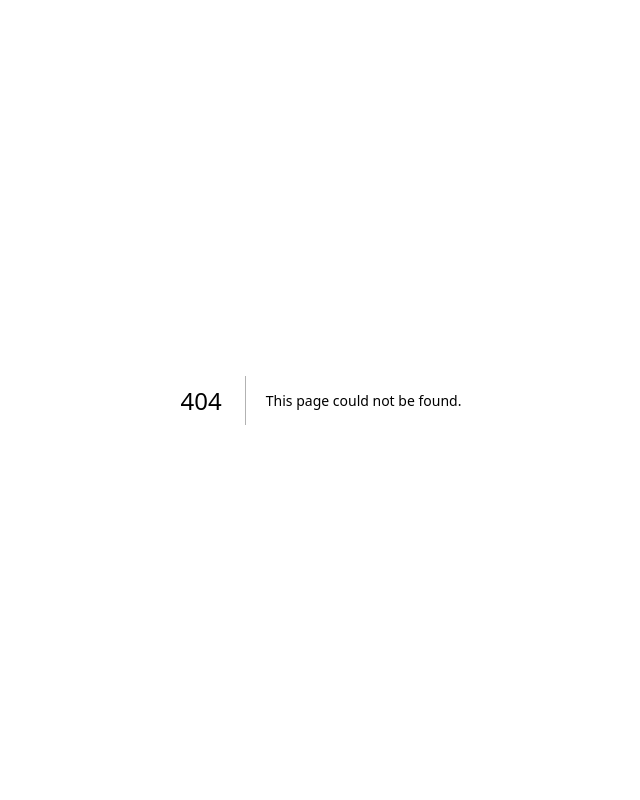
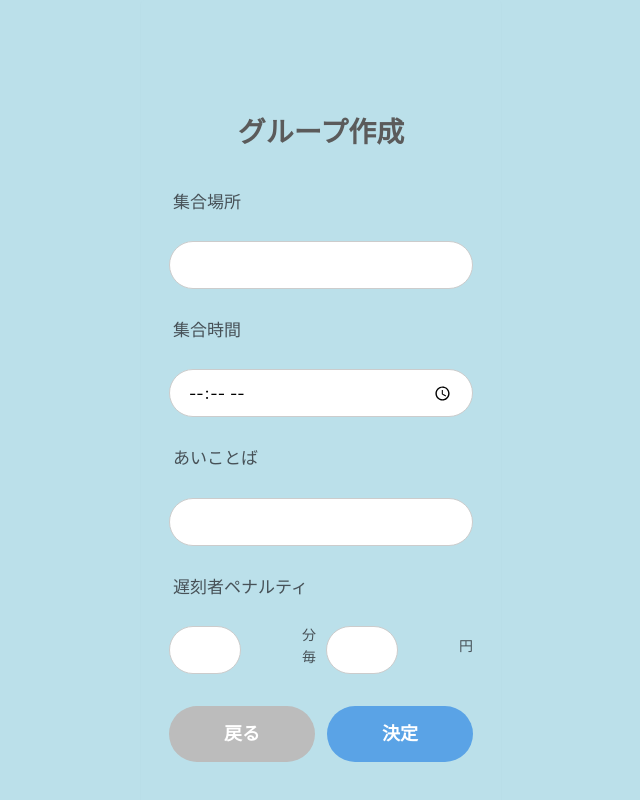
Before and after one commit to halt0413/giiku, a Next.js app in the folder apps/frontend/: page /group/groupcreate in a window 1280 px wide. Before the commit this address had no page. Shown: the whole page, without its empty margins (319-959 px from the left). Built offline with nearby package versions, Linux system fonts and the light colour scheme.

Commit message:
グループ作成フォームと関連コンポーネントのスタイルを追加し、レイアウトを整えました。また、テキスト入力コンポーネントとボタンコンポーネントを実装しました。

```diff
--- /dev/null
+++ b/apps/frontend/src/app/group/_components/GroupCreateForm/index.module.css
@@ -0,0 +1,71 @@
+.container {
+  display: flex;
+  flex-direction: column;
+  align-items: center;
+  gap: 32px;
+  padding-top: 20px;
+}
+
+.card {
+  width: 360px;
+  padding: 36px 28px;
+  display: flex;
+  flex-direction: column;
+  gap: 18px;
+  box-sizing: border-box;
+  border-radius: 8px;
+}
+
+.title {
+  font-size: 28px;
+  text-align: center;
+  margin-bottom: 6px;
+  color: #5b5b5b;
+  font-weight: 700;
+}
+
+.label {
+  font-size: 17px;
+  color: #475157;
+  margin-top: 10px;
+  padding: 0px 4px;
+}
+
+.card input,
+.card select,
+.card textarea {
+  height: 48px;
+  border-radius: 24px;
+  border: 1px solid #ccc;
+  padding: 12px 18px;
+  background: #ffffff;
+  outline: none;
+  font-size: 16px;
+  box-sizing: border-box;
+  width: 100%;
+}
+
+.card input[type="number"] {
+  width: 72px;
+  padding: 12px 14px;
+  height: 48px;
+  border-radius: 24px;
+}
+
+.penaltyRow {
+  display: flex;
+  align-items: center;
+  gap: 10px;
+}
+
+.unit {
+  font-size: 14px;
+  color: #475157;
+}
+
+.buttonRow {
+  display: flex;
+  gap: 12px;
+  justify-content: space-between;
+  margin-top: 14px;
+}
--- /dev/null
+++ b/apps/frontend/src/app/group/_components/GroupCreateForm/index.tsx
@@ -0,0 +1,42 @@
+import styles from "./index.module.css";
+import { TextInput } from "@/components/TextInput";
+import GroupButton from "@/components/GroupButton";
+
+
+export default function GroupCreateForm() {
+return (
+<div className={styles.container}>
+<main className={styles.card}>
+<h1 className={styles.title}>グループ作成</h1>
+
+
+<label className={styles.label} htmlFor="place">集合場所</label>
+<TextInput id="place" label="" placeholder="" />
+
+
+<label className={styles.label} htmlFor="time">集合時間</label>
+<TextInput id="time" type="time" label="" />
+
+
+<label className={styles.label} htmlFor="keyword">あいことば</label>
+<TextInput id="keyword" label="" placeholder="" />
+
+
+
+<legend className={styles.label}>遅刻者ペナルティ</legend>
+<div className={styles.penaltyRow}>
+    <TextInput type="number" min="0" label="" aria-label="遅刻間隔 (分毎)" />
+    <span className={styles.unit}>分毎</span>
+    <TextInput type="number" min="0" label="" aria-label="ペナルティ金額 (円)" />
+    <span className={styles.unit}>円</span>
+</div>
+
+
+<div className={styles.buttonRow}>
+<GroupButton variant="cancel">戻る</GroupButton>
+<GroupButton variant="submit">決定</GroupButton>
+</div>
+</main>
+</div>
+);
+}
--- /dev/null
+++ b/apps/frontend/src/app/group/groupcreate/layout.tsx
@@ -0,0 +1,14 @@
+import type { Metadata } from 'next'
+import type { ReactNode } from 'react'
+
+type AuthRouteLayoutProps = {
+  children: ReactNode
+}
+
+export const metadata: Metadata = {
+  title: 'Group Actions',
+}
+
+const GroupCreateLayout = ({ children }: AuthRouteLayoutProps) => children
+
+export default GroupCreateLayout
--- /dev/null
+++ b/apps/frontend/src/app/group/groupcreate/page.tsx
@@ -0,0 +1,5 @@
+import  GroupCreateForm  from "../_components/GroupCreateForm";
+
+export default function GroupCreatePage() {
+  return <GroupCreateForm />;
+}
--- /dev/null
+++ b/apps/frontend/src/components/GroupButton/index.module.css
@@ -0,0 +1,32 @@
+.button {
+  flex: 1;
+  height: 56px;
+  border: none;
+  border-radius: 28px;
+  font-weight: 700;
+  font-size: 18px;
+  cursor: pointer;
+  transition: transform 0.1s ease, opacity 0.2s ease;
+}
+
+.cancel {
+  background: #bcbcbc; /* 薄いグレー */
+  color: #fff;
+}
+
+.submit {
+  background: #5aa3e6; /* 明るい青 */
+  color: #fff;
+}
+
+.button:active {
+  transform: scale(0.98);
+  opacity: 0.85;
+}
+
+@media (max-width: 480px) {
+  .button {
+    font-size: 16px;
+    height: 52px;
+  }
+}
--- /dev/null
+++ b/apps/frontend/src/components/GroupButton/index.tsx
@@ -0,0 +1,26 @@
+"use client";
+
+import styles from "./index.module.css";
+
+type GroupButtonProps = {
+  variant: "cancel" | "submit";
+  children: React.ReactNode;
+  onClick?: () => void;
+  type?: "button" | "submit";
+};
+
+export default function GroupButton({
+  variant,
+  children,
+  onClick,
+  type = "button",
+}: GroupButtonProps) {
+  const buttonClass =
+    variant === "cancel" ? styles.cancel : styles.submit;
+
+  return (
+    <button type={type} onClick={onClick} className={`${styles.button} ${buttonClass}`}>
+      {children}
+    </button>
+  );
+}
--- /dev/null
+++ b/apps/frontend/src/components/TextInput/index.module.css
@@ -0,0 +1,27 @@
+.container {
+  display: flex;
+  flex-direction: column;
+  gap: 8px;
+  width: 100%;
+}
+
+.label {
+  font-size: 1rem;
+  font-weight: 500;
+  color: #333;
+}
+
+.input {
+  padding: 12px;
+  border: 1px solid #ccc;
+  border-radius: 8px;
+  font-size: 1rem;
+  width: 100%;
+  box-sizing: border-box;
+}
+
+.input:focus {
+  border-color: #007bff;
+  outline: none;
+  box-shadow: 0 0 0 2px rgba(0, 123, 255, 0.25);
+}
--- /dev/null
+++ b/apps/frontend/src/components/TextInput/index.tsx
@@ -0,0 +1,26 @@
+"use client";
+
+import type { InputHTMLAttributes } from "react";
+import styles from "./index.module.css";
+
+type Props = InputHTMLAttributes<HTMLInputElement> & {
+  label: string;
+};
+
+export const TextInput = ({ label, id, ...inputProps }: Props) => {
+  const inputId = id ?? label;
+
+  return (
+    <div className={styles.container}>
+      <label htmlFor={inputId} className={styles.label}>
+        {label}
+      </label>
+      <input
+        type="text"
+        id={inputId}
+        className={styles.input}
+        {...inputProps}
+      />
+    </div>
+  );
+};
```
